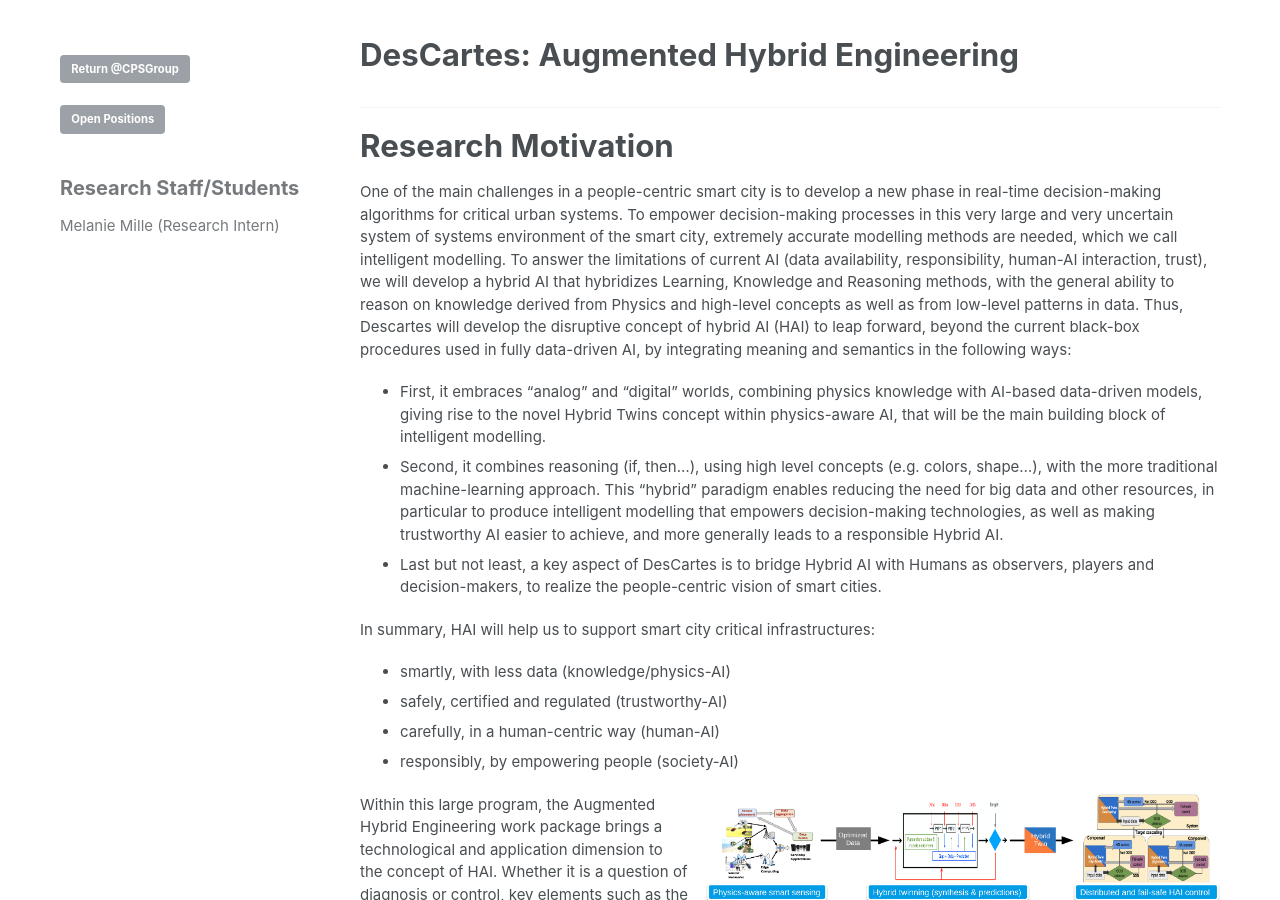
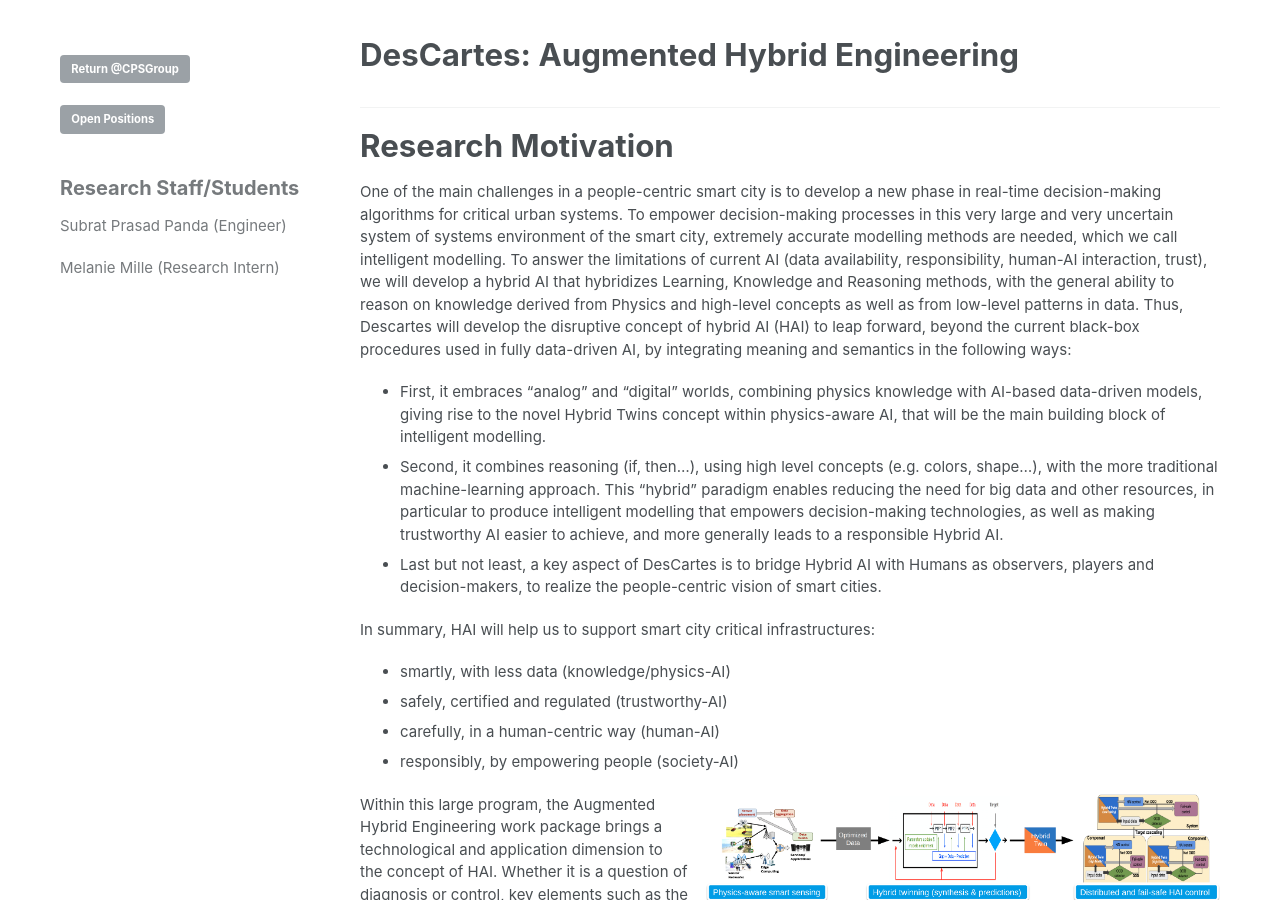
Before and after one commit to CPS-research-group/CPS-research-group.github.io, a Jekyll site: the page built from _pages/descartes.md, in a window 1280 px wide and 900 px high. Built offline with Jekyll 4.4.1, drawn with Linux system fonts in a browser that asks for light colours.

Commit message:
Updates.

```diff
--- a/_pages/descartes.md
+++ b/_pages/descartes.md
@@ -11,7 +11,7 @@ sidebar:
   - title:
     text: "[Open Positions](/descartes_open){: .btn .btn--primary}"
   - title: "Research Staff/Students"
-    text: "Melanie Mille (Research Intern)"
+    text: "Subrat Prasad Panda (Engineer) \n \n Melanie Mille (Research Intern)"
 ---
 
 ******
```
